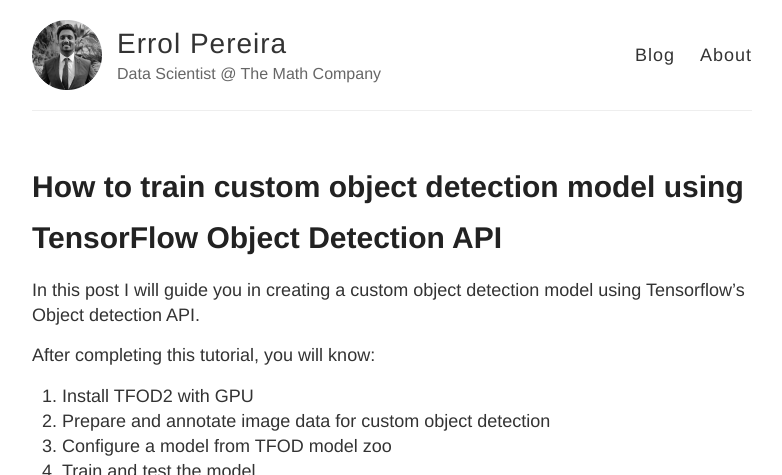
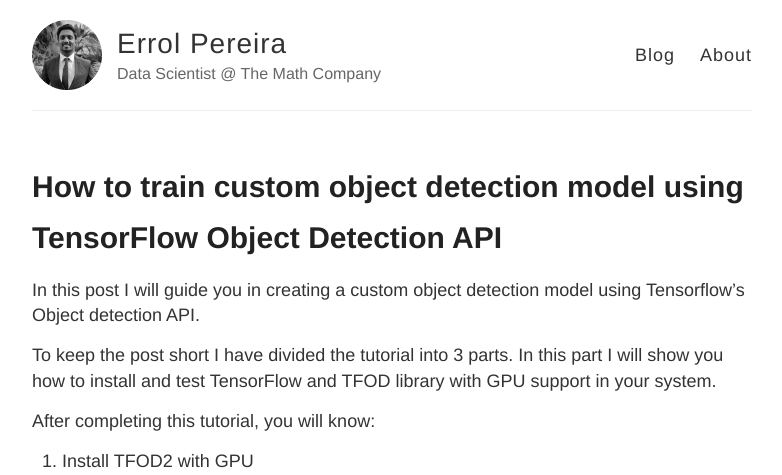
Before and after one commit to errolPereira/errolPereira.github.io, a Jekyll site: the page built from _posts/2022-08-22-how_to_train_custom_object_detection_using_tfod.md, in a window 1280 px wide and 900 px high, cut to the strip 0-475 px from the top of the window. Shown: the whole strip, without its empty margins (248-1030 px from the left). Built offline with Jekyll 4.4.1, drawn with Linux system fonts in a browser that asks for light colours; comment, search, counter and statistics services are not loaded.

Commit message:
Update 2022-08-22-how_to_train_custom_object_detection_using_tfod.md

```diff
--- a/_posts/2022-08-22-how_to_train_custom_object_detection_using_tfod.md
+++ b/_posts/2022-08-22-how_to_train_custom_object_detection_using_tfod.md
@@ -8,6 +8,8 @@
 categories: 'Tensorflow, Object Detection'
 ---
 In this post I will guide you in creating a custom object detection model using Tensorflow's  Object detection API.
+
+To keep the post short I have divided the tutorial into 3 parts. In this part I will show you how to install and test TensorFlow and TFOD library with GPU support in your system.
 
 After completing this tutorial, you will know:
 
```
